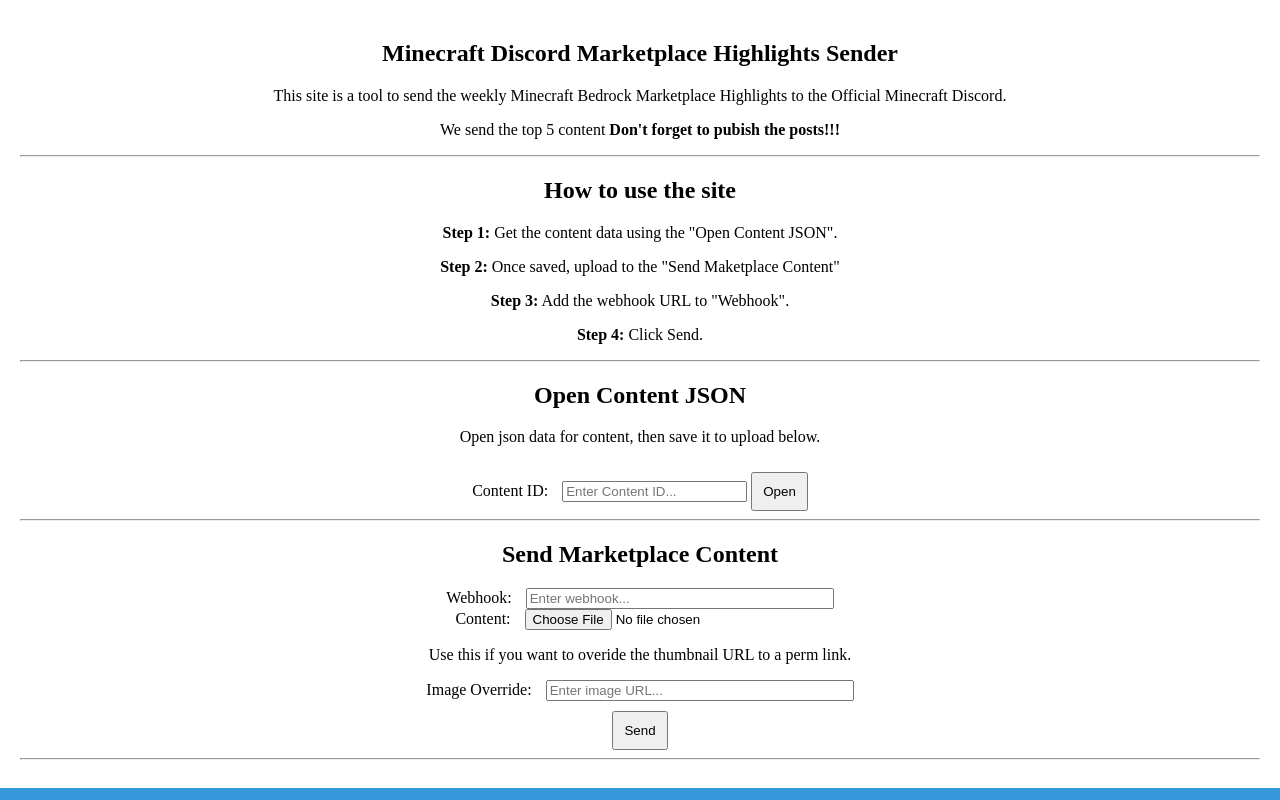
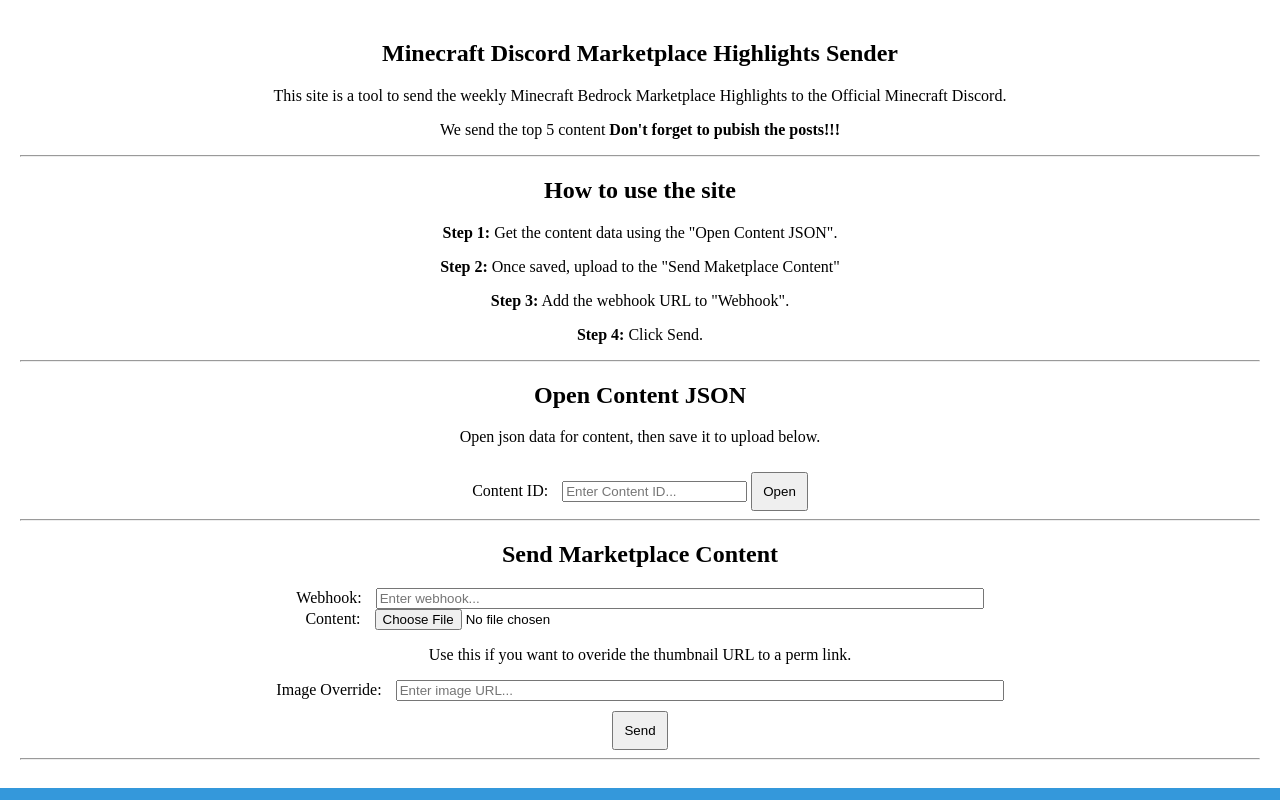
Before and after one commit to Minecraft-Discord/Marketplace-Highlights, a plain HTML site: page index.html in a window 1280 px wide. Drawn offline with Linux system fonts and the light colour scheme.

Commit message:
Update index.html

```diff
--- a/index.html
+++ b/index.html
@@ -39,16 +39,16 @@
                     <h2>Send Marketplace Content</h2>
                     <div>
                         <label for="webhook">Webhook:</label>
-                        <input type="text" id="webhookInput" placeholder="Enter webhook..." value="" style="width: 300px;">
+                        <input type="text" id="webhookInput" placeholder="Enter webhook..." value="" style="width: 600px;">
                     </div>
                     <div>
                         <label for="content">Content:</label>
-                        <input type="file" id="contentFile" accept=".json" style="width: 300px;">
+                        <input type="file" id="contentFile" accept=".json" style="width: 600px;">
                     </div>
                     <div>
                         <p>Use this if you want to overide the thumbnail URL to a perm link.</p>
                         <label for="imageOveride">Image Override:</label>
-                        <input type="text" id="imageOverideInput" placeholder="Enter image URL..." value="" style="width: 300px;">
+                        <input type="text" id="imageOverideInput" placeholder="Enter image URL..." value="" style="width: 600px;">
                     </div>
                     <button onclick="sendData()">Send</button>
 
```
